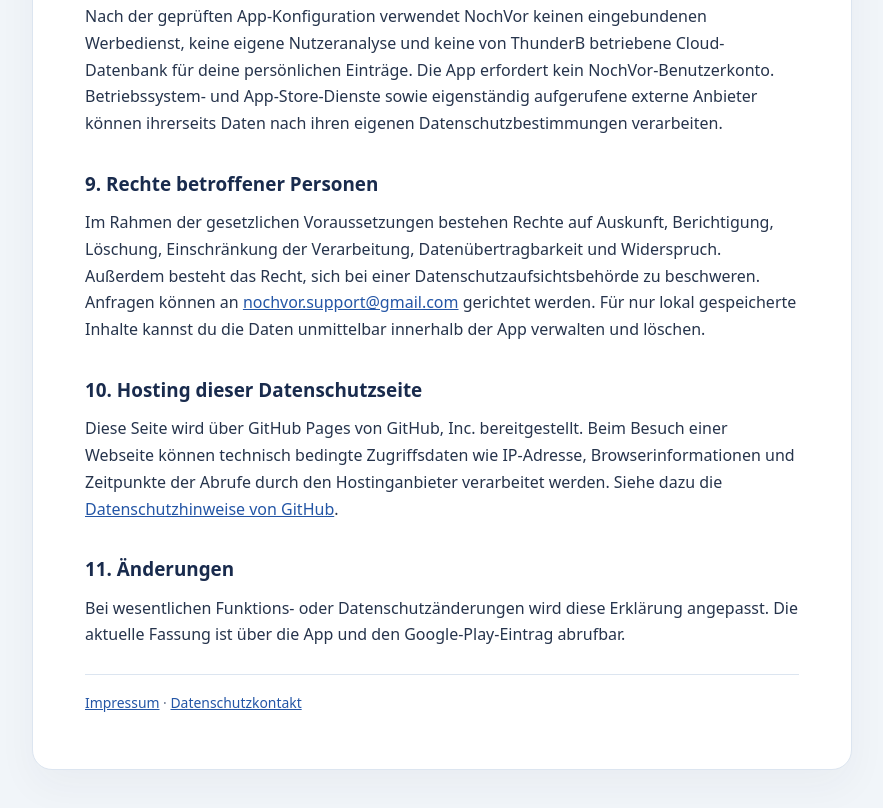
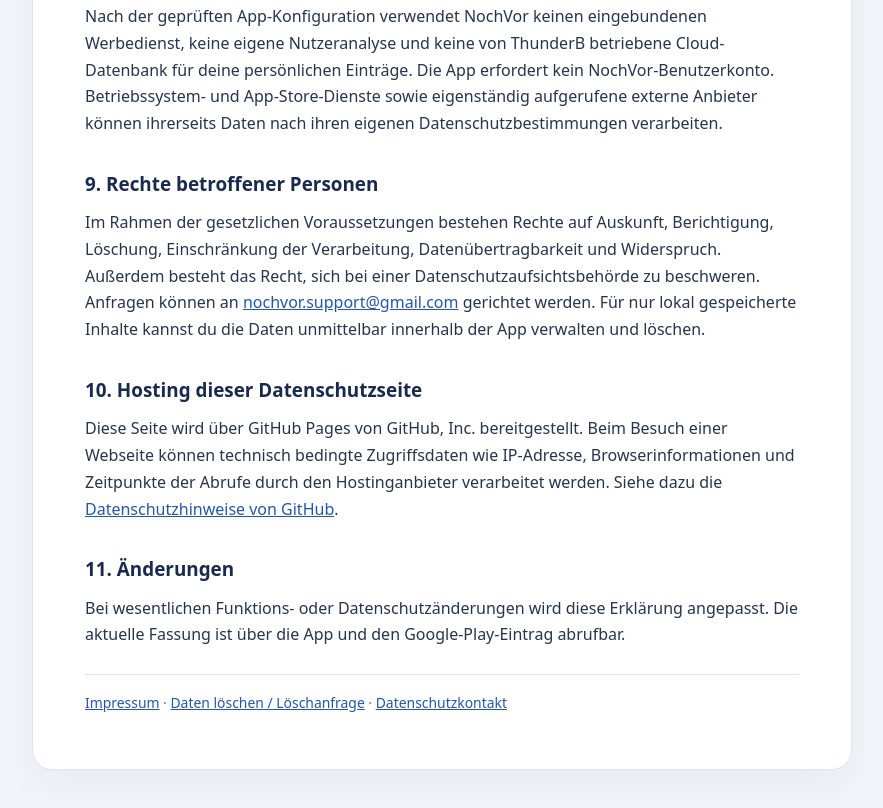
Before and after one commit to ThunderB2402/nochvor-datenschutz, a plain HTML site: page index.html in a window 1280 px wide. Shown: the part 2276-3084 px from the top of the page, without its empty margins (198-1081 px from the left). Drawn offline with Linux system fonts and the light colour scheme.

Commit message:
Datenschutzseite: öffentliche Anleitung für Datenlöschung verlinken

```diff
--- a/index.html
+++ b/index.html
@@ -57,5 +57,5 @@ E-Mail: <a href="mailto:nochvor.support@gmail.com">nochvor.support@gmail.com</a>
 <h2>11. Änderungen</h2>
 <p>Bei wesentlichen Funktions- oder Datenschutzänderungen wird diese Erklärung angepasst. Die aktuelle Fassung ist über die App und den Google-Play-Eintrag abrufbar.</p>
 <hr>
-<p class="meta"><a href="./impressum.html">Impressum</a> · <a href="mailto:nochvor.support@gmail.com">Datenschutzkontakt</a></p>
+<p class="meta"><a href="./impressum.html">Impressum</a> · <a href="./daten-loeschen.html">Daten löschen / Löschanfrage</a> · <a href="mailto:nochvor.support@gmail.com">Datenschutzkontakt</a></p>
 </main></body></html>
```
